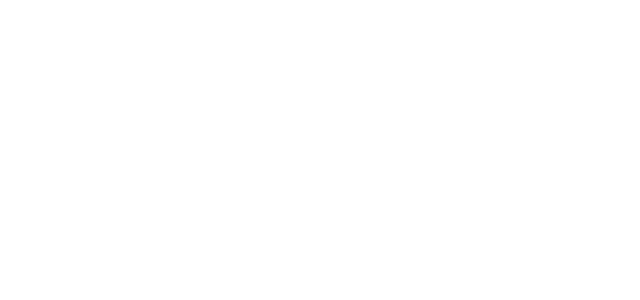
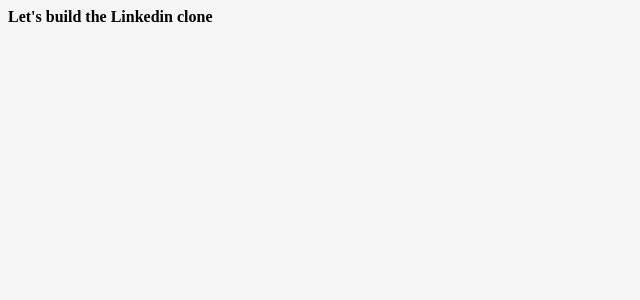
Before and after one commit to MLO-OLAGUNJU/unlinkedout-social-media-app, a React (Create React App) app: page / in a window 1280 px wide. Shown: the top 300 px of the page, without its empty margins (0-640 px from the left). Built offline with nearby package versions, Linux system fonts and the light colour scheme.

Commit message:
I modified index.css

```diff
--- a/public/index.html
+++ b/public/index.html
@@ -2,14 +2,14 @@
 <html lang="en">
   <head>
     <meta charset="utf-8" />
-    <link rel="icon" href="%PUBLIC_URL%/favicon.ico" />
+    <link rel="icon" href="%PUBLIC_URL%/images/out.jpg" />
     <meta name="viewport" content="width=device-width, initial-scale=1" />
     <meta name="theme-color" content="#000000" />
     <meta
       name="description"
       content="Web site created using create-react-app"
     />
-    <link rel="apple-touch-icon" href="%PUBLIC_URL%/logo192.png" />
+    <link rel="apple-touch-icon" href="%PUBLIC_URL%/images/out.jpg" />
     <!--
       manifest.json provides metadata used when your web app is installed on a
       user's mobile device or desktop. See https://developers.google.com/web/fundamentals/web-app-manifest/
--- a/src/App.js
+++ b/src/App.js
@@ -1,4 +1,8 @@
 function App() {
-  return <div className="App"></div>;
+  return (
+    <div className="App">
+      <h2>Let's build the Linkedin clone</h2>
+    </div>
+  );
 }
 export default App;
--- a/src/index.css
+++ b/src/index.css
@@ -0,0 +1,38 @@
+body {
+  overflow-y: scroll;
+  overflow-x: hidden;
+}
+
+:root,
+body,
+html {
+  background-color: #f5f5f5;
+  box-sizing: border-box;
+}
+
+div,
+h1,
+h2,
+h3,
+h4,
+h5,
+h6,
+header,
+html,
+i,
+img,
+label,
+li,
+nav,
+p,
+small,
+span,
+ul {
+  margin: 0;
+  padding: 0;
+  border: 0;
+  outline: none;
+  font-size: 100%;
+  vertical-align: baseline;
+  background: transparent;
+}
```
Also changed, not shown: public/images/linkedout.jpg (added), public/images/out.jpg (added).
